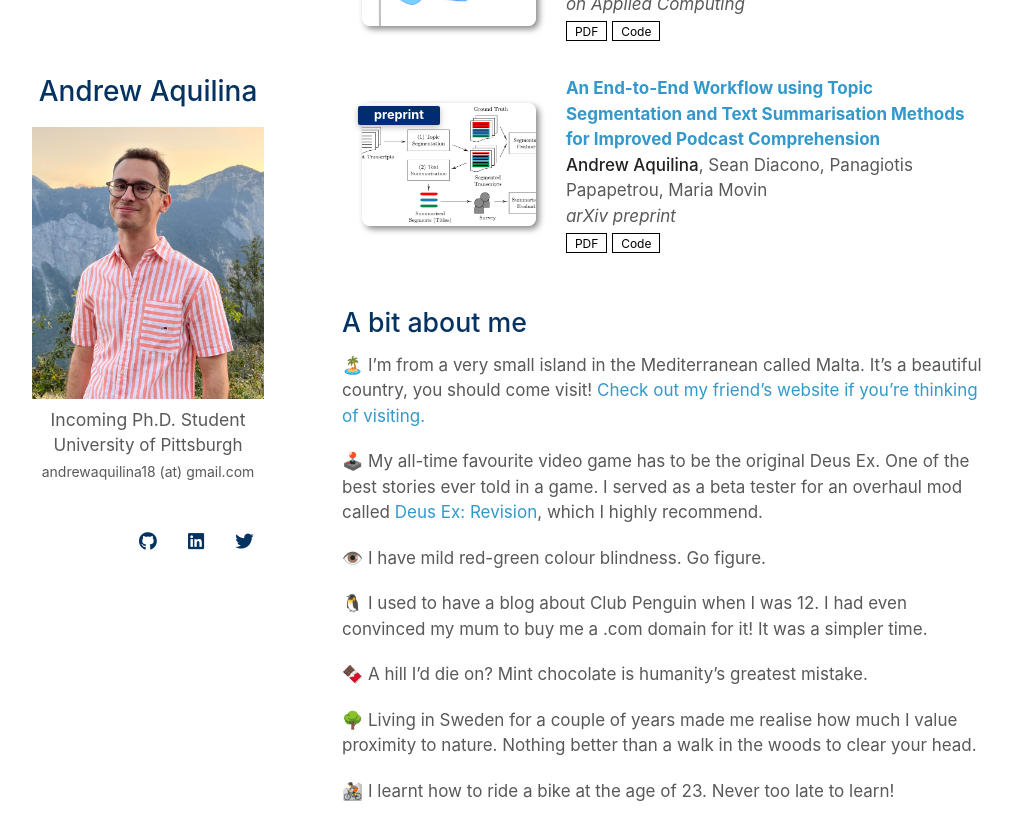
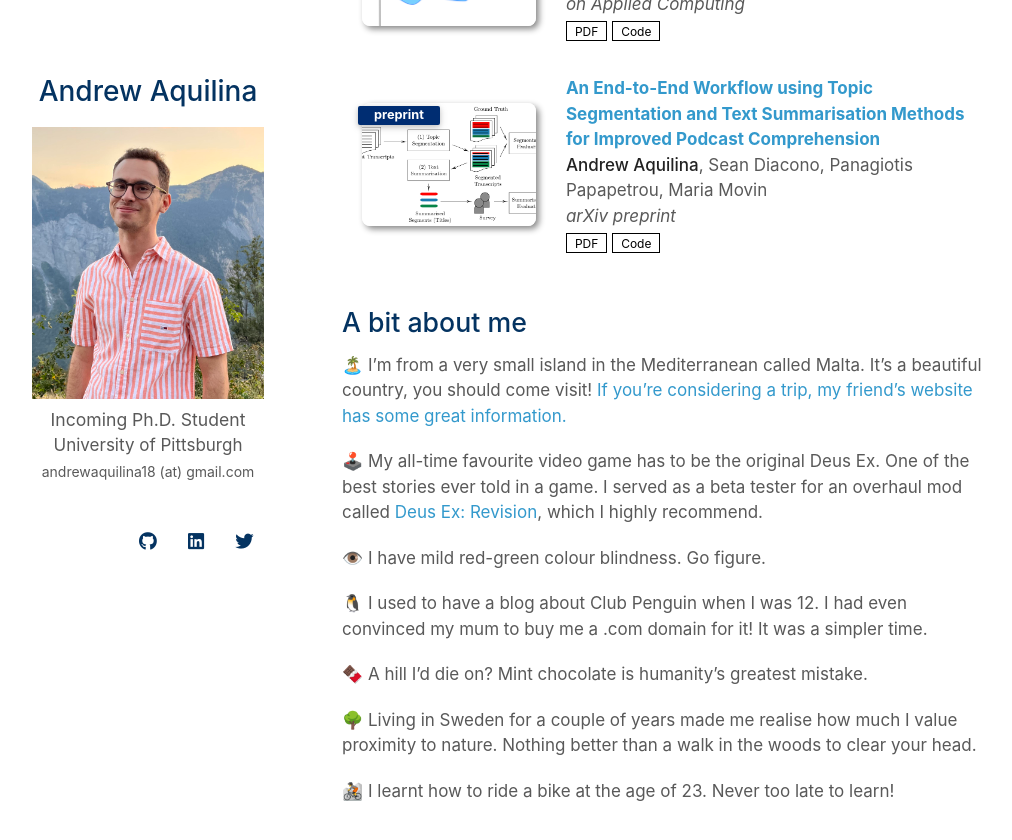
Before and after one commit to andaqu/andaqu.github.io, a Jekyll site: the page built from index.md, in a window 1280 px wide and 900 px high, scrolled down 1814 px. Shown: the top 840 px of the window, without its empty margins (128-1140 px from the left). Built offline with Jekyll 4.4.1, drawn with Linux system fonts in a browser that asks for light colours; nearby versions of some CDN libraries; a style sheet for code colours, icons or effects is not loaded.

Commit message:
phrasing

```diff
--- a/index.md
+++ b/index.md
@@ -92,7 +92,7 @@ Before my move to Stockholm, I also completed my bachelor’s in AI at the Unive
 
 ## A bit about me
 
-🏝️ I'm from a very small island in the Mediterranean called Malta. It's a beautiful country, you should come visit! [Check out my friend's website if you're thinking of visiting.](https://www.todoinmalta.com/)
+🏝️ I'm from a very small island in the Mediterranean called Malta. It's a beautiful country, you should come visit! [If you're considering a trip, my friend's website has some great information.](https://www.todoinmalta.com/)
 
 🕹️ My all-time favourite video game has to be the original Deus Ex. One of the best stories ever told in a game. I served as a beta tester for an overhaul mod called [Deus Ex: Revision](https://store.steampowered.com/app/397550/Deus_Ex_Revision/), which I highly recommend.
 
```
